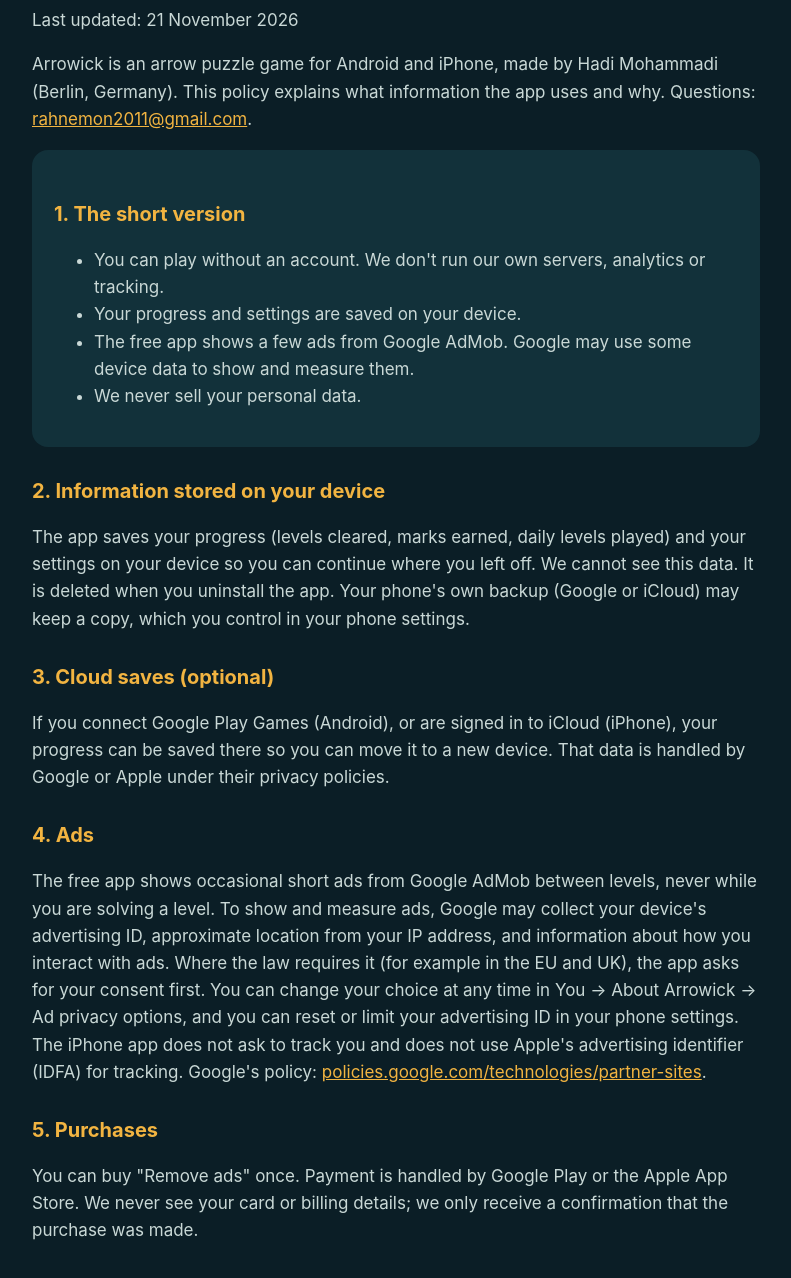
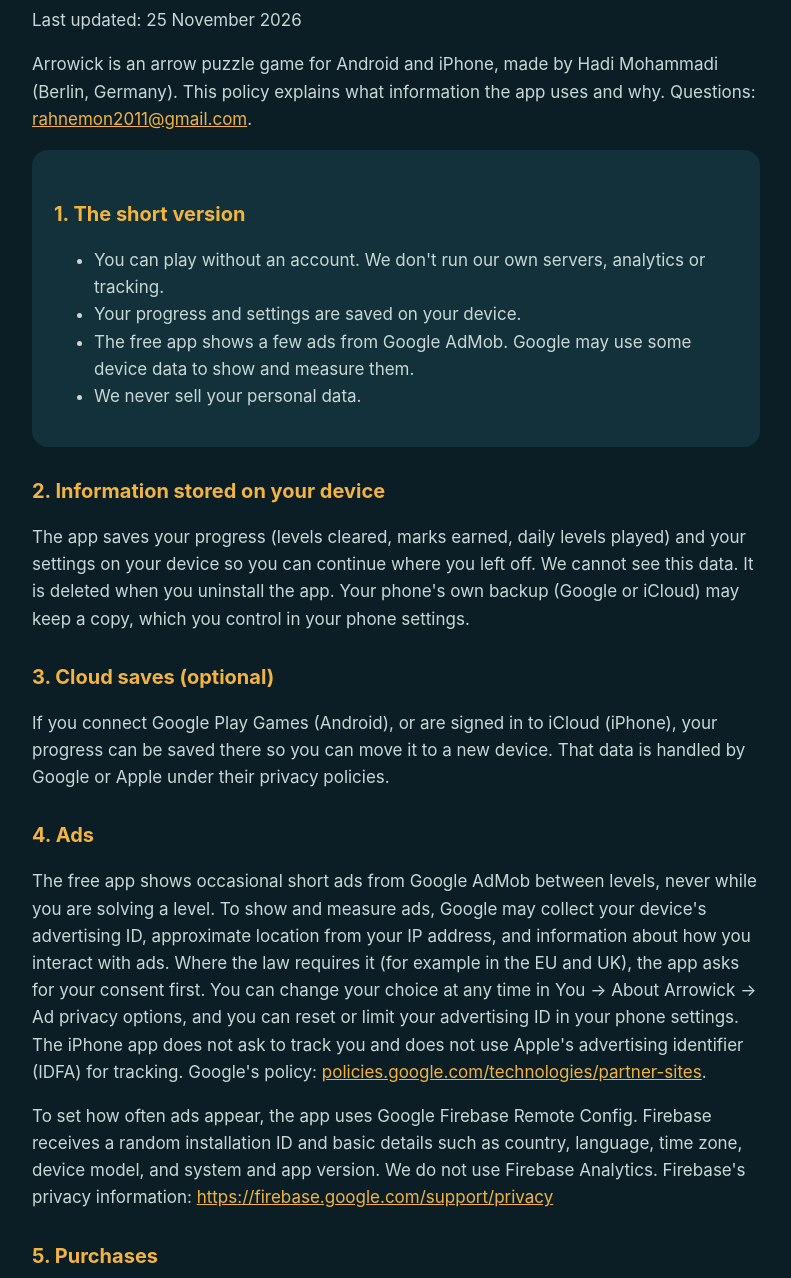
Before and after one commit to rahnemon2011/arrowick-site, a plain HTML site: page privacy.html in a window 1280 px wide. Shown: the part 151-1429 px from the top of the page, without its empty margins (244-1035 px from the left). Drawn offline with Linux system fonts and the light colour scheme.

Commit message:
Update site from arrowick d03555c

```diff
--- a/privacy.html
+++ b/privacy.html
@@ -1,7 +1,7 @@
 <!doctype html><html lang="en"><head><meta charset="utf-8"><meta name="viewport" content="width=device-width,initial-scale=1">
 <title>Privacy Policy – Arrowick</title><link rel="stylesheet" href="style.css"></head><body><main>
 <p><a href="index.html">← Arrowick</a></p>
-<h1>Privacy Policy</h1><p>Last updated: 21 November 2026</p>
+<h1>Privacy Policy</h1><p>Last updated: 25 November 2026</p>
 <p>Arrowick is an arrow puzzle game for Android and iPhone, made by Hadi Mohammadi (Berlin, Germany). This policy explains what information the app uses and why. Questions: <a href="mailto:rahnemon2011@gmail.com">rahnemon2011@gmail.com</a>.</p>
 <div class="card"><h2>1. The short version</h2><ul>
 <li>You can play without an account. We don't run our own servers, analytics or tracking.</li>
@@ -11,6 +11,7 @@
 <h2>2. Information stored on your device</h2><p>The app saves your progress (levels cleared, marks earned, daily levels played) and your settings on your device so you can continue where you left off. We cannot see this data. It is deleted when you uninstall the app. Your phone's own backup (Google or iCloud) may keep a copy, which you control in your phone settings.</p>
 <h2>3. Cloud saves (optional)</h2><p>If you connect Google Play Games (Android), or are signed in to iCloud (iPhone), your progress can be saved there so you can move it to a new device. That data is handled by Google or Apple under their privacy policies.</p>
 <h2>4. Ads</h2><p>The free app shows occasional short ads from Google AdMob between levels, never while you are solving a level. To show and measure ads, Google may collect your device's advertising ID, approximate location from your IP address, and information about how you interact with ads. Where the law requires it (for example in the EU and UK), the app asks for your consent first. You can change your choice at any time in You → About Arrowick → Ad privacy options, and you can reset or limit your advertising ID in your phone settings. The iPhone app does not ask to track you and does not use Apple's advertising identifier (IDFA) for tracking. Google's policy: <a href="https://policies.google.com/technologies/partner-sites">policies.google.com/technologies/partner-sites</a>.</p>
+<p>To set how often ads appear, the app uses Google Firebase Remote Config. Firebase receives a random installation ID and basic details such as country, language, time zone, device model, and system and app version. We do not use Firebase Analytics. Firebase's privacy information: <a href="https://firebase.google.com/support/privacy">https://firebase.google.com/support/privacy</a></p>
 <h2>5. Purchases</h2><p>You can buy "Remove ads" once. Payment is handled by Google Play or the Apple App Store. We never see your card or billing details; we only receive a confirmation that the purchase was made.</p>
 <h2>6. Feedback and notifications</h2><p>If you send us feedback or a bug report, it is sent by email from your own email app, and we only use it to answer you and fix problems. Daily reminders are created on your device and don't use our servers. You can turn them off at any time.</p>
 <h2>7. Children</h2><p>Arrowick is meant for a general audience and is not directed at children. We do not knowingly collect personal information from children. If you believe a child has sent us personal information, contact us and we will delete it.</p>
```
